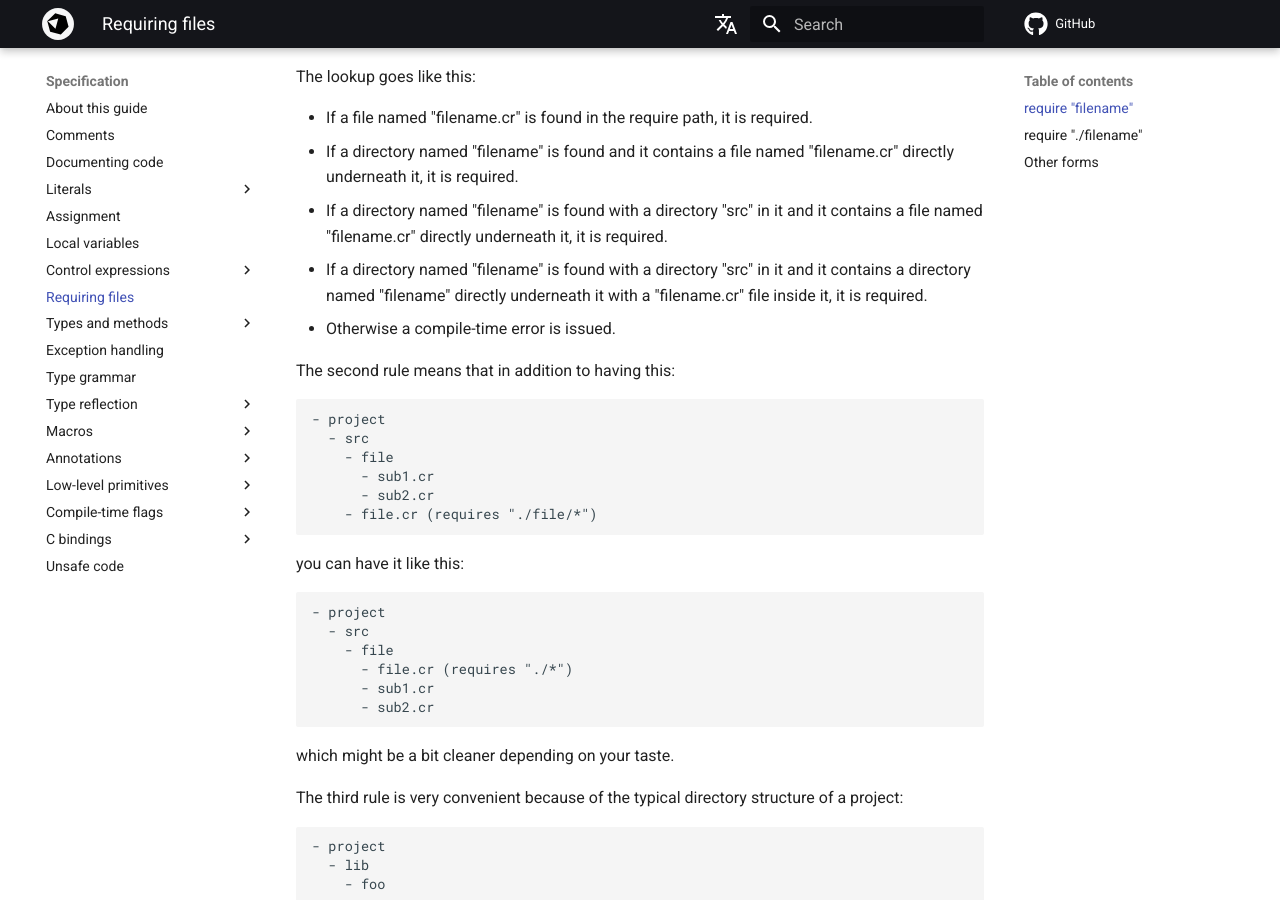
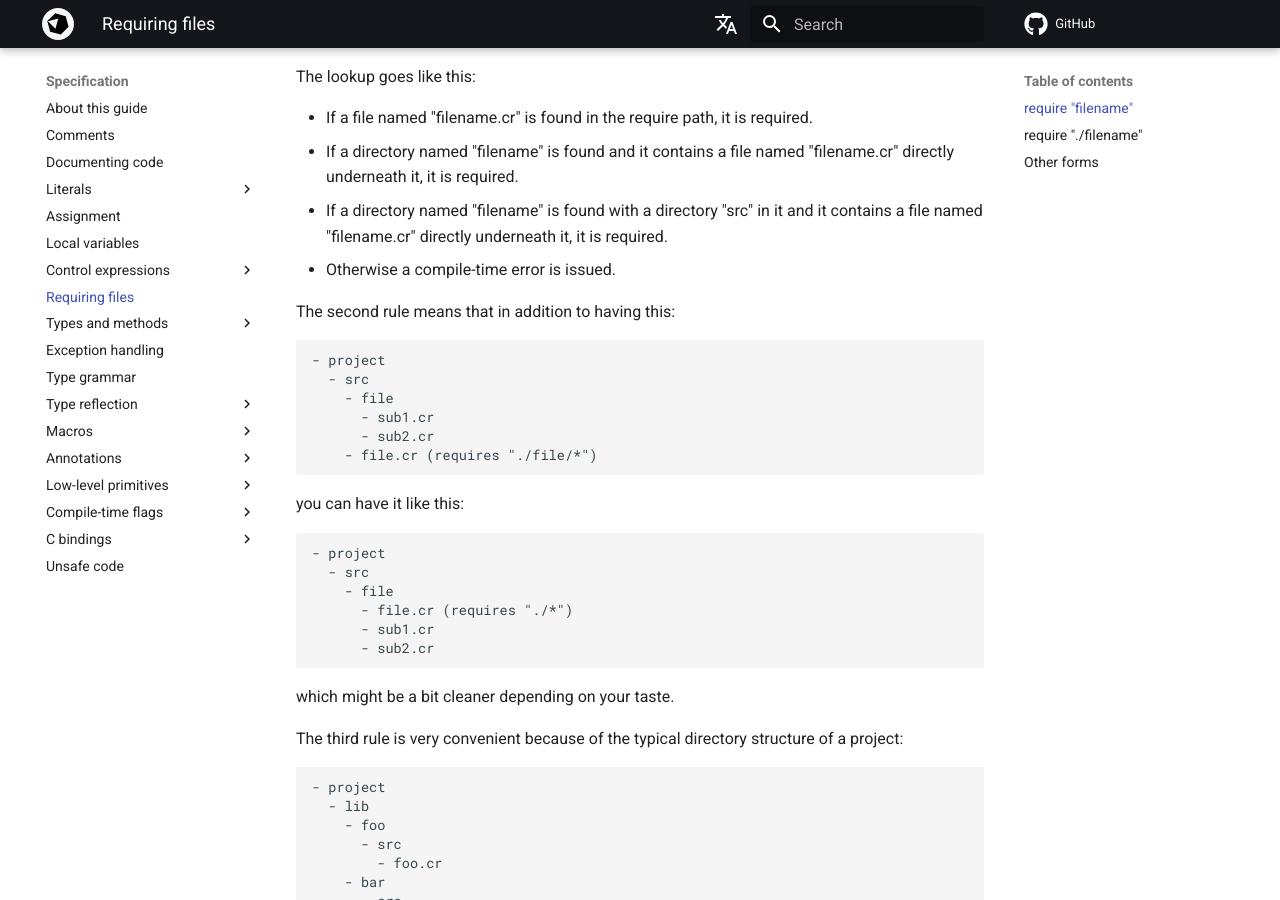
Before and after one commit to crystal-lang/crystal-book, an MkDocs documentation site: the page built from docs/syntax_and_semantics/requiring_files.md, in a window 1280 px wide and 900 px high, scrolled down 575 px. Built offline with MkDocs 1.6.1 and Material for MkDocs 9.7.7, drawn with Linux system fonts in a browser that asks for light colours; nearby versions of some CDN libraries; library files that are not in the unit come from our copies; comment, search, counter and statistics services are not loaded.

Commit message:
Remove documentation of incorrect lookup rule

```diff
--- a/docs/syntax_and_semantics/requiring_files.md
+++ b/docs/syntax_and_semantics/requiring_files.md
@@ -17,7 +17,6 @@ The lookup goes like this:
 * If a file named "filename.cr" is found in the require path, it is required.
 * If a directory named "filename" is found and it contains a file named "filename.cr" directly underneath it, it is required.
 * If a directory named "filename" is found with a directory "src" in it and it contains a file named "filename.cr" directly underneath it, it is required.
-* If a directory named "filename" is found with a directory "src" in it and it contains a directory named "filename" directly underneath it with a "filename.cr" file inside it, it is required.
 * Otherwise a compile-time error is issued.
 
 The second rule means that in addition to having this:
```
